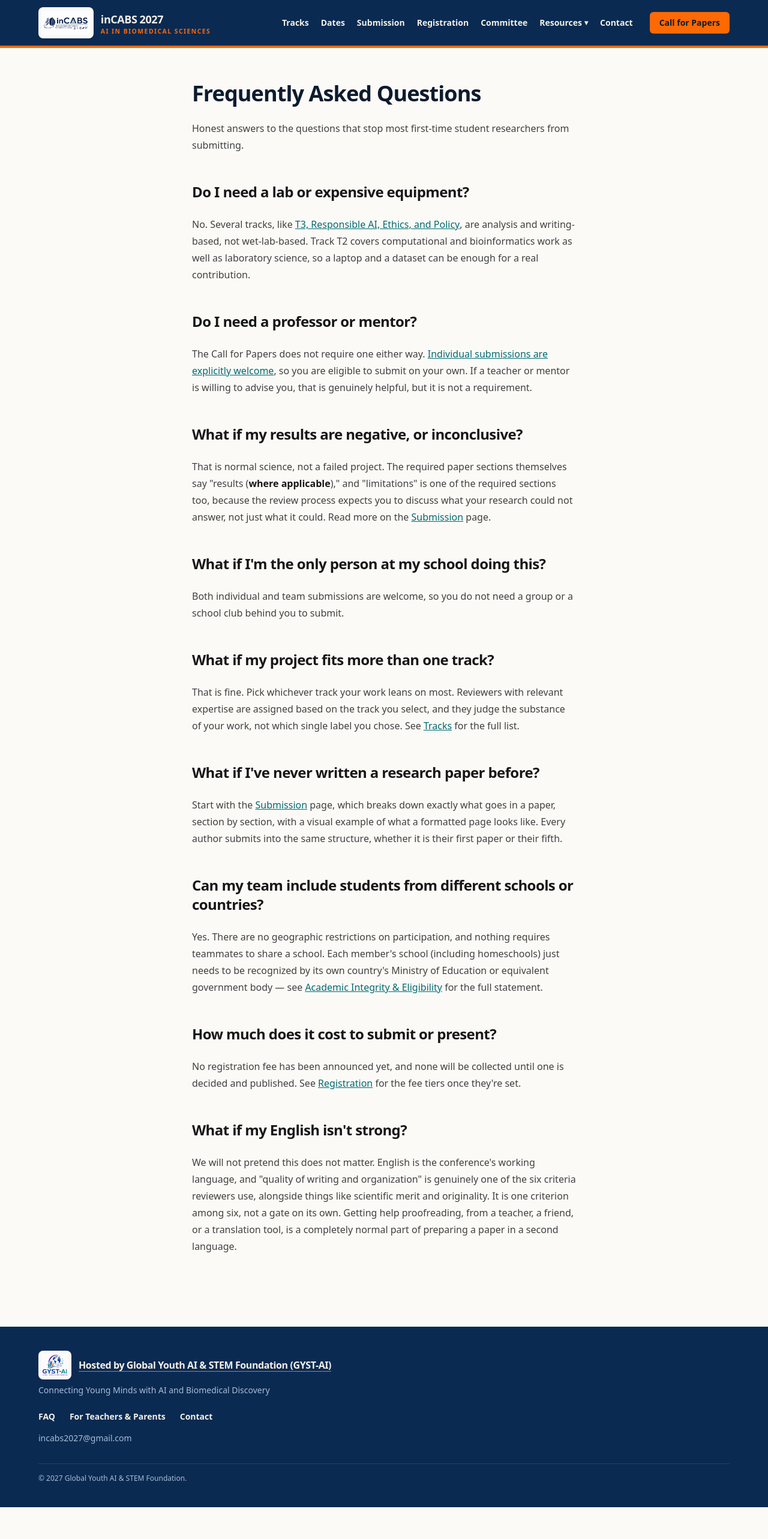
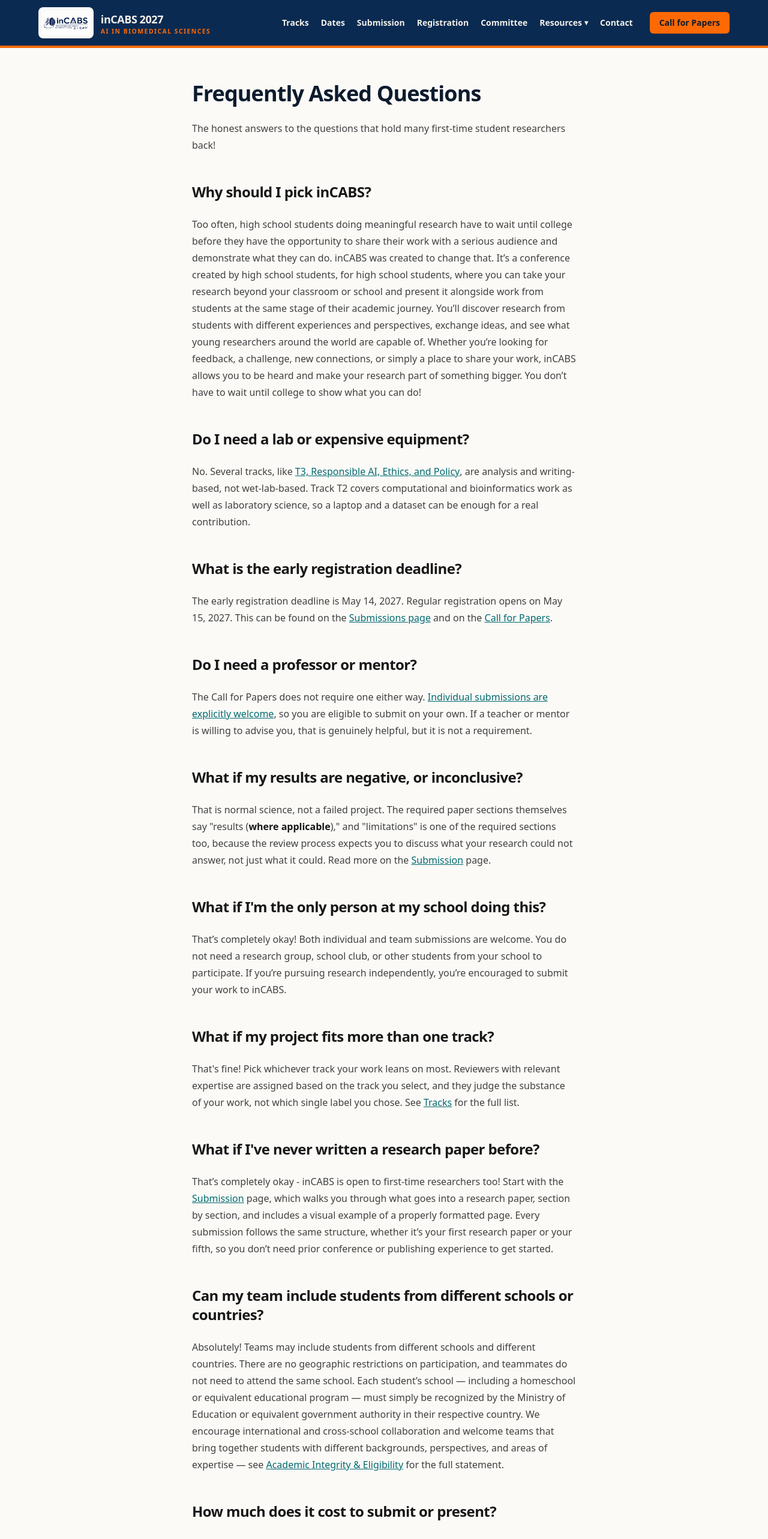
Before and after one commit to incabs-2027/incabs-2027.github.io, a Next.js app: page /faq in a window 1280 px wide. Shown: the top 2566 px of the page at 60% size. Before the commit the page ends 2513 px from the top, so only its background shows below. Built offline with nearby package versions, Linux system fonts and the light colour scheme.

Commit message:
Update faq.mdx

```diff
--- a/src/content/2027/faq.mdx
+++ b/src/content/2027/faq.mdx
@@ -1,5 +1,18 @@
-Honest answers to the questions that stop most first-time student
-researchers from submitting.
+The honest answers to the questions that hold many first-time student researchers back!
+
+## Why should I pick inCABS?
+
+Too often, high school students doing meaningful research have to wait until
+college before they have the opportunity to share their work with a serious
+audience and demonstrate what they can do. inCABS was created to change that. It’s
+a conference created by high school students, for high school students, where you
+can take your research beyond your classroom or school and present it alongside work
+from students at the same stage of their academic journey. You’ll discover research
+from students with different experiences and perspectives, exchange ideas, and see
+what young researchers around the world are capable of. Whether you’re looking for
+feedback, a challenge, new connections, or simply a place to share your work, inCABS
+allows you to be heard and make your research part of something bigger. You don’t
+have to wait until college to show what you can do!
 
 ## Do I need a lab or expensive equipment?
 
@@ -7,6 +20,12 @@ No. Several tracks, like [T3, Responsible AI, Ethics, and Policy](/tracks#T3),
 are analysis and writing-based, not wet-lab-based. Track T2
 covers computational and bioinformatics work as well as laboratory science,
 so a laptop and a dataset can be enough for a real contribution.
+
+## What is the early registration deadline?
+
+The early registration deadline is May 14, 2027. Regular registration opens on
+May 15, 2027. This can be found on the [Submissions page](/submission) and on
+the [Call for Papers](/call-for-papers).
 
 ## Do I need a professor or mentor?
 
@@ -25,30 +44,38 @@ the [Submission](/submission) page.
 
 ## What if I'm the only person at my school doing this?
 
-Both individual and team submissions are welcome, so you do not need a group
-or a school club behind you to submit.
+That’s completely okay! Both individual and team submissions are welcome. You
+do not need a research group, school club, or other students from your school
+to participate. If you’re pursuing research independently, you’re encouraged
+to submit your work to inCABS.
 
 ## What if my project fits more than one track?
 
-That is fine. Pick whichever track your work leans on most. Reviewers with
+That's fine! Pick whichever track your work leans on most. Reviewers with
 relevant expertise are assigned based on the track you select, and they
 judge the substance of your work, not which single label you chose. See
 [Tracks](/tracks) for the full list.
 
 ## What if I've never written a research paper before?
 
-Start with the [Submission](/submission) page, which breaks down exactly
-what goes in a paper, section by section, with a visual example of what a
-formatted page looks like. Every author submits into the same structure,
-whether it is their first paper or their fifth.
+That’s completely okay - inCABS is open to first-time researchers too!
+Start with the [Submission](/submission) page, which walks you through what
+goes into a research paper, section by section, and includes a visual example
+of a properly formatted page. Every submission follows the same structure,
+whether it’s your first research paper or your fifth, so you don’t need prior
+conference or publishing experience to get started.
 
 ## Can my team include students from different schools or countries?
 
-Yes. There are no geographic restrictions on participation, and nothing
-requires teammates to share a school. Each member's school (including
-homeschools) just needs to be recognized by its own country's Ministry of
-Education or equivalent government body — see
-[Academic Integrity & Eligibility](/integrity) for the full statement.
+Absolutely! Teams may include students from different schools and different
+countries. There are no geographic restrictions on participation, and teammates
+do not need to attend the same school. Each student’s school — including a
+homeschool or equivalent educational program — must simply be recognized by the
+Ministry of Education or equivalent government authority in their respective
+country. We encourage international and cross-school collaboration and welcome
+teams that bring together students with different backgrounds, perspectives,
+and areas of expertise — see [Academic Integrity & Eligibility](/integrity) for
+the full statement.
 
 ## How much does it cost to submit or present?
 
@@ -58,10 +85,12 @@ the fee tiers once they're set.
 
 ## What if my English isn't strong?
 
-We will not pretend this does not matter. English is the conference's
-working language, and "quality of writing and organization" is genuinely
-one of the six criteria reviewers use, alongside things like scientific
-merit and originality. It is one criterion among six, not a gate on its
-own. Getting help proofreading, from a teacher, a friend, or a
-translation tool, is a completely normal part of preparing a paper in a
-second language.
+That’s completely okay! English is the official working language of inCABS,
+but you do not need to be a native English speaker to participate. While
+“quality of writing and organization” is one of the six criteria our reviewers
+consider, it is evaluated alongside scientific merit, originality, significance,
+and other aspects of your research—it is not a requirement for perfect English.
+If English is not your first language, we encourage you to seek help proofreading
+or refining your paper from a teacher, mentor, friend, or translation tool. We
+want your ideas, curiosity, and research to shine, regardless of the language you
+speak at home.
```
